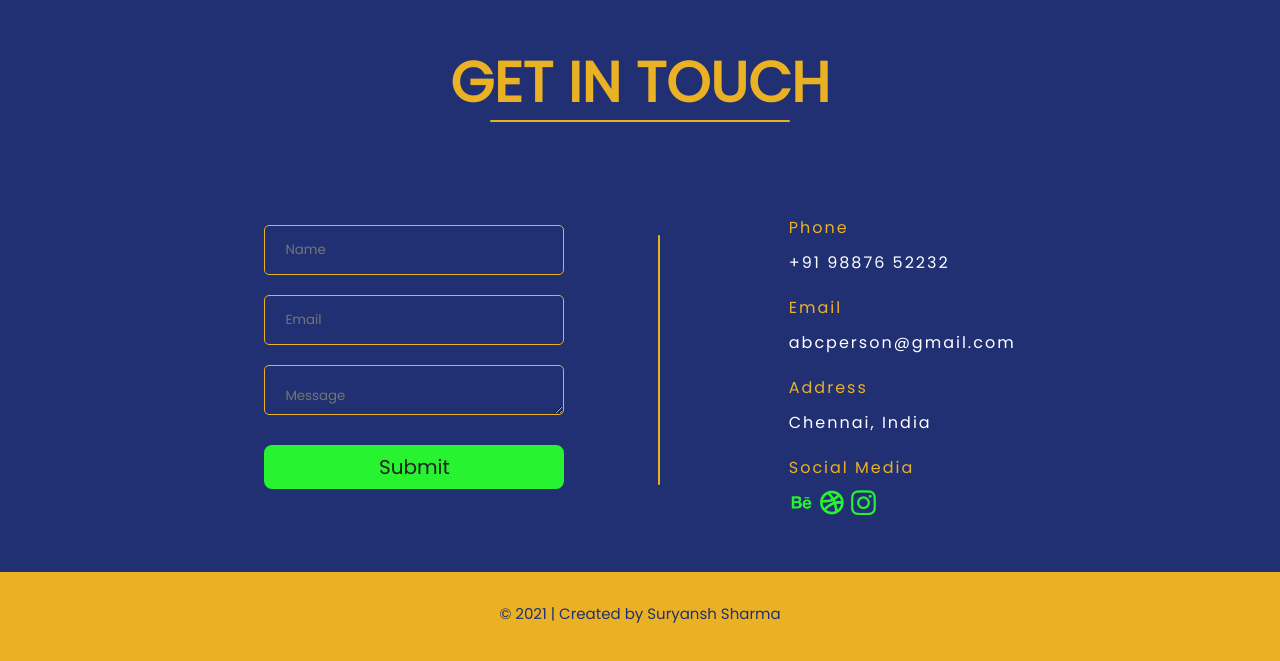
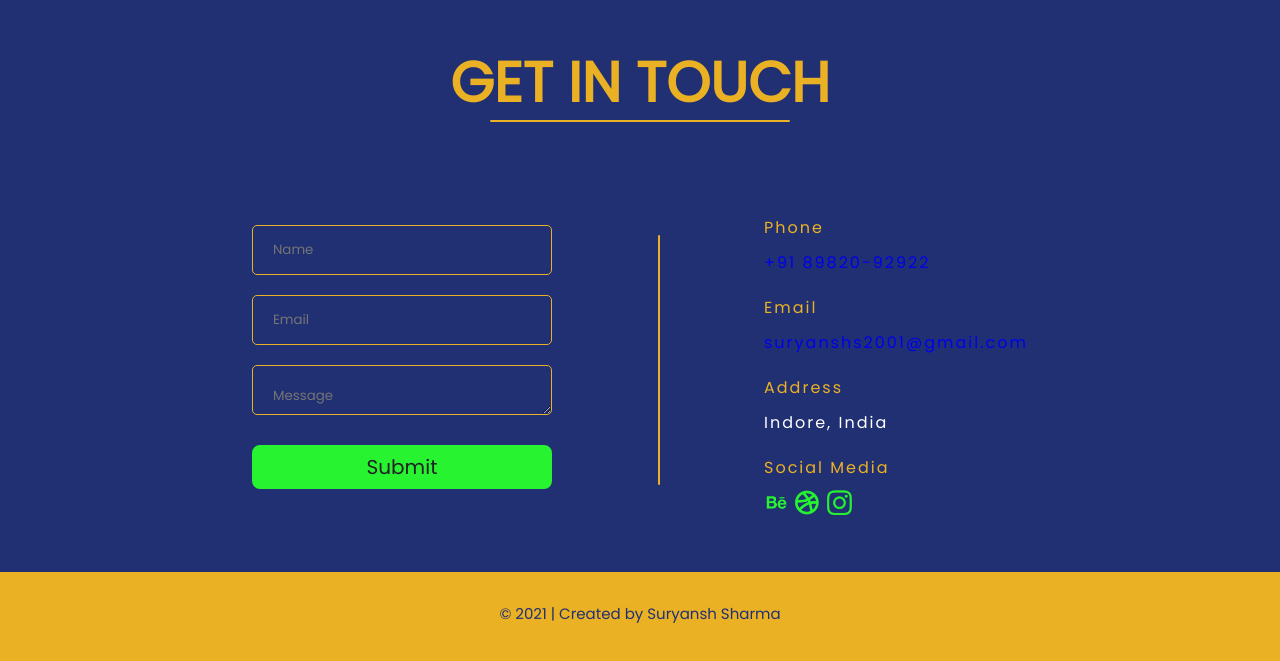
Before and after one commit to suryanshs09/Assignment-3, a plain HTML site: page myProtfolio/src/index.html in a window 1280 px wide. Shown: the part 2310-2971 px from the top of the page. Drawn offline with nearby package versions, Linux system fonts and the light colour scheme.

Commit message:
contact info updated

```diff
--- a/myProtfolio/src/index.html
+++ b/myProtfolio/src/index.html
@@ -145,17 +145,17 @@
           <div class="contact-info">
             <div class="item">
               <p class="contact-head" style="margin-top: 90px;">Phone</p>
-              <p>+91 98876 52232</p>
+              <a href="tel:+91 89820 92922"><p>+91 89820-92922</p></a>
             </div>
 
             <div class="item">
               <p class="contact-head">Email</p>
-              <p> abcperson@gmail.com</p>
+              <a href="mailto:suryanshs2001@gmail.com"><p> suryanshs2001@gmail.com</p></a>
             </div>
 
             <div class="item">
               <p class="contact-head">Address</p>
-              <p> Chennai, India</p>
+              <p> Indore, India</p>
             </div>
 
             <div class="item">
```
